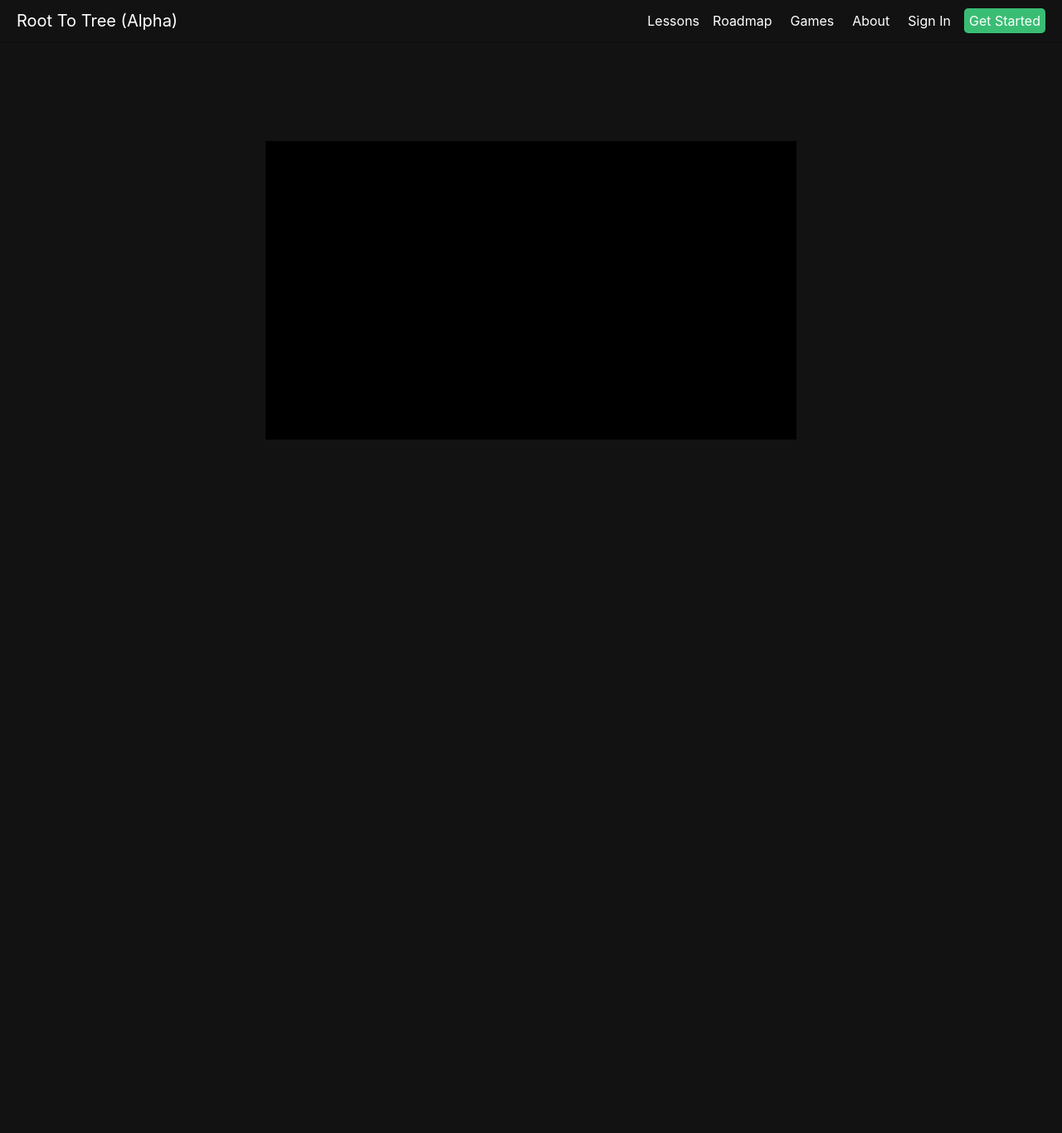
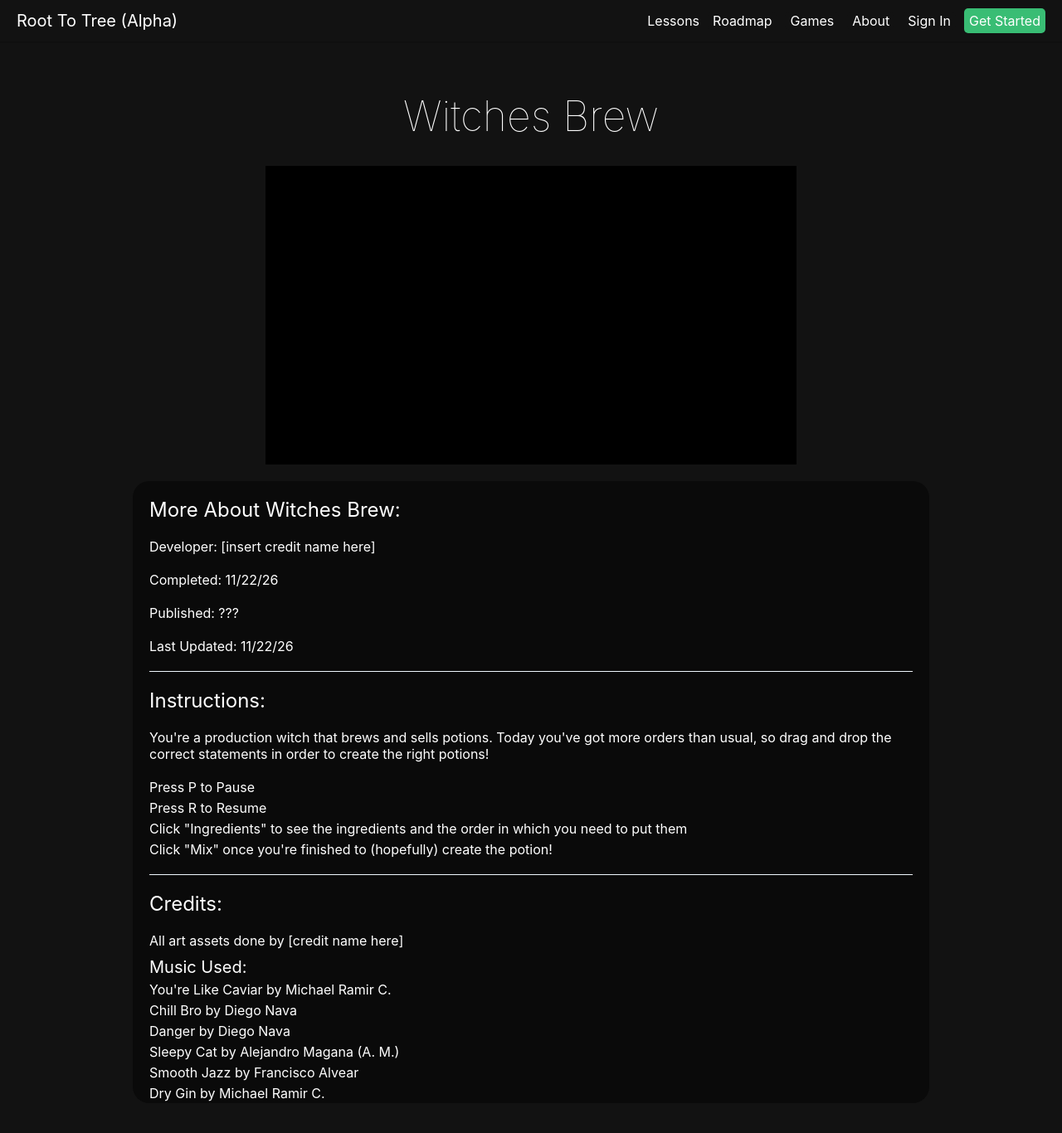
Before and after one commit to tljibbers/Web-App-For-Teaching-CS, a React (Vite) app in the folder web-app-for-teaching-cs/: page /witches-brew in a window 1280 px wide. Shown: the top 1366 px of the page at 83% size. Before the commit the page ends 800 px from the top, so only its background shows below. Built offline with nearby package versions, Linux system fonts and the light colour scheme; no server answers.

Commit message:
instructions/credit styling

```diff
--- a/web-app-for-teaching-cs/src/games/witchesBrew/scenes.js
+++ b/web-app-for-teaching-cs/src/games/witchesBrew/scenes.js
@@ -78,18 +78,6 @@ export class startScene extends Phaser.Scene {
             this.instructionsText.setStyle({ fill: '#fff' });
         });
 
-        this.settingsText = this.add.text(320, 260, "Settings", { fontSize: "24px", fill: "#ffffff" });
-        this.settingsText.setOrigin(0.5);
-        this.settingsText.setInteractive({ cursor: 'pointer' });
-        this.settingsText.on('pointerdown', () => {
-            console.log('settings text clicked');
-        });
-        this.settingsText.on('pointerover', () => {
-            this.settingsText.setStyle({ fill: 'rgb(0, 255, 85)' });
-        });
-        this.settingsText.on('pointerout', () => {
-            this.settingsText.setStyle({ fill: '#fff' });
-        });
 
         this.verNum = this.add.text(580, 340, "Version 0.1", {fontSize: "12px", fill: "#ffffff"}).setOrigin(0.5)
     }
@@ -108,7 +96,7 @@ export class instructionsScene extends Phaser.Scene {
         // Preload assets for the instructions scene
     }
     create() {
-        this.text = this.add.text(320, 100, "You are a production witch that brews and sells potions. Today you've got more orders than usual, so drag and drop the right parts of if statements into the cauldron to brew the right potions!", { fontSize: "24px", fill: "#ffffff", wordWrap: { width: 600 }   });
+        this.text = this.add.text(320, 100, "You are a production witch that brews and sells potions. Today you've got more orders than usual, so drag and drop the right parts of if statements into the cauldron to brew the right potions! And remember, the order you put things in counts!", { fontSize: "24px", fill: "#ffffff", wordWrap: { width: 600 }   });
         this.text.setOrigin(0.5);
 
         this.backText = this.add.text(320, 300, "Back To Start Menu", { fontSize: "24px", fill: "#ffffff" });
@@ -116,6 +104,13 @@ export class instructionsScene extends Phaser.Scene {
         this.backText.setInteractive({ cursor: 'pointer' });
         this.backText.on('pointerdown', () => {
             this.scene.switch('startScene');
+        });
+        this.backText.setInteractive({ cursor: 'pointer' });
+        this.backText.on('pointerover', () => {
+            this.backText.setStyle({ fill: 'rgb(0, 255, 85)' });
+        });
+        this.backText.on('pointerout', () => {
+            this.backText.setStyle({ fill: '#fff' });
         });
     }
 }
@@ -128,16 +123,16 @@ export class pauseScene extends Phaser.Scene {
     create() {
 
         this.overlay = this.add.rectangle(320, 180, 640, 360, 0x000000, 0.5);
-        this.text = this.add.text(320, 180, "Game Paused", { fontSize: "32px", fill: "#ffffff" });
+        this.text = this.add.text(320, 60, "Game Paused", { fontSize: "32px", fill: "#ffffff" });
         this.text.setOrigin(0.5);
 
-        this.resumeText = this.add.text(320, 260, "Resume", { fontSize: "24px", fill: "#ffffff" });
+        this.resumeText = this.add.text(320, 220, "Resume", { fontSize: "24px", fill: "#ffffff" });
         this.resumeText.setOrigin(0.5);
 
-        this.restartLevelText = this.add.text(320, 300, "Restart Level", { fontSize: "24px", fill: "#ffffff" });
+        this.restartLevelText = this.add.text(320, 260, "Restart Level", { fontSize: "24px", fill: "#ffffff" });
         this.restartLevelText.setOrigin(0.5);
 
-        this.text2 = this.add.text(320, 220, "Back to Start", { fontSize: "24px", fill: "#ffffff" });
+        this.text2 = this.add.text(320, 180, "Back to Start", { fontSize: "24px", fill: "#ffffff" });
         this.text2.setOrigin(0.5);
 
         this.resumeText.setInteractive({ cursor: 'pointer' });
@@ -145,6 +140,13 @@ export class pauseScene extends Phaser.Scene {
             this.scene.stop();
             this.scene.resume(levelArray[levelController])
         });
+        this.resumeText.on('pointerover', () => {
+            this.resumeText.setStyle({ fill: 'rgb(0, 255, 85)' });
+        });
+        this.resumeText.on('pointerout', () => {
+            this.resumeText.setStyle({ fill: '#fff' });
+        });
+
 
         this.text2.setInteractive({ cursor: 'pointer' });
         this.text2.on('pointerdown', () => {
@@ -155,6 +157,12 @@ export class pauseScene extends Phaser.Scene {
             levelController = 0;
             timeElapsed = 0;
             this.scene.start('startScene')
+        });
+        this.text2.on('pointerover', () => {
+            this.text2.setStyle({ fill: 'rgb(0, 255, 85)' });
+        });
+        this.text2.on('pointerout', () => {
+            this.text2.setStyle({ fill: '#fff' });
         });
 
         this.resume = this.input.keyboard.addKey(Phaser.Input.Keyboard.KeyCodes.R);
@@ -169,6 +177,12 @@ export class pauseScene extends Phaser.Scene {
             this.sound.stopAll();
             this.scene.stop(levelArray[levelController])
             this.scene.start(levelArray[levelController])
+        });
+        this.restartLevelText.on('pointerover', () => {
+            this.restartLevelText.setStyle({ fill: 'rgb(0, 255, 85)' });
+        });
+        this.restartLevelText.on('pointerout', () => {
+            this.restartLevelText.setStyle({ fill: '#fff' });
         });
     }
 }
--- a/web-app-for-teaching-cs/src/games/witchesBrew/witchesBrewMainPage.jsx
+++ b/web-app-for-teaching-cs/src/games/witchesBrew/witchesBrewMainPage.jsx
@@ -28,9 +28,40 @@ function WitchesBrewMainPage() {
     return (
         <>
             <Header />
-            <main className="witchesBrewMainPage">
+            <div id='witchesBrewTitle'>Witches Brew</div>
+            <div className="witchesBrewMainPage">
                 <div id="witchesBrewCanvas"></div>
-            </main>
+            </div>
+            <div id='moreAboutWitchesBrew'>
+                <div id='aboutContainer'>
+                    <div id='moreAboutTitle'>More About Witches Brew:</div>
+                    <div className='extraInfo'>Developer: [insert credit name here]</div>
+                    <div className='extraInfo'>Completed: 11/22/26</div>
+                    <div className='extraInfo'>Published: ???</div>
+                    <div className='extraInfo'>Last Updated: 11/22/26</div>
+                    <div className='divider'></div>
+                    <div id='instructionsTitle'>Instructions:</div>
+                    <div id='instructions'>You're a production witch that brews and sells potions. Today you've got more orders than usual, so drag and drop the correct statements in order to create the right potions!</div>
+                    <div id='controls'>
+                        <div>Press P to Pause</div>
+                        <div>Press R to Resume</div>
+                        <div>Click "Ingredients" to see the ingredients and the order in which you need to put them</div>
+                        <div>Click "Mix" once you're finished to (hopefully) create the potion! </div>
+                    </div>
+                    <div className='divider'></div>
+                    <div id='creditsTitle'>Credits:</div>
+                    <div id='credits'>
+                        <div id='artCredit'>All art assets done by [credit name here]</div>
+                        <div id='music'>Music Used:</div>
+                        <div>You're Like Caviar by Michael Ramir C.</div>
+                        <div>Chill Bro by Diego Nava</div>
+                        <div>Danger by Diego Nava</div>
+                        <div>Sleepy Cat by Alejandro Magana (A. M.)</div>
+                        <div>Smooth Jazz by Francisco Alvear</div>
+                        <div>Dry Gin by Michael Ramir C.</div>
+                    </div>
+                </div>
+            </div>
         </>
     )
 }
--- a/web-app-for-teaching-cs/src/games/witchesBrew/witchesBrewStyling.css
+++ b/web-app-for-teaching-cs/src/games/witchesBrew/witchesBrewStyling.css
@@ -2,5 +2,89 @@
     display: flex;
     flex-direction: column;
     align-items: center;
-    padding: 120px;
+    justify-content: center;
+    padding-top: 30px;
+    padding-bottom: 20px;
 }
+
+#witchesBrewCanvas {
+    width: 640px;
+    height: 360px;
+}
+
+
+
+#witchesBrewTitle {
+    font-size: 50px;
+    color: white;
+    font-weight: 100;
+    text-align: center;
+    padding-top: 60px;
+}
+
+#moreAboutWitchesBrew {
+    display: flex;
+    align-items: center;
+    justify-content: center;
+}
+
+#aboutContainer {
+    border-radius: 20px;
+    width: 960px;
+    height: 750px;
+    background-color: #0a0a0a;
+    color: white;
+    margin-bottom: 40px;
+}
+
+#moreAboutTitle {
+    font-size: 24px;
+    margin: 20px;
+}
+
+.extraInfo {
+    margin: 20px;
+}
+
+.divider {
+    width: 920px;
+    height: 1px;
+    margin: 20px;
+    background-color: aliceblue;
+}
+
+#instructionsTitle {
+    margin-left: 20px;
+    font-size: 24px;
+}
+
+#instructions {
+    margin: 20px;
+}
+
+#controls {
+    margin-left: 20px;
+    display: flex;
+    flex-direction: column;
+    gap: 5px;
+}
+
+#creditsTitle {
+    margin: 20px;
+    font-size: 24px;
+}
+
+#credits {
+    display: flex;
+    flex-direction: column;
+    margin-left: 20px;
+    gap: 5px;
+}
+
+#artCredit {
+    margin-bottom: 5px;
+}
+
+#music {
+    font-size: 20px;
+}
```
